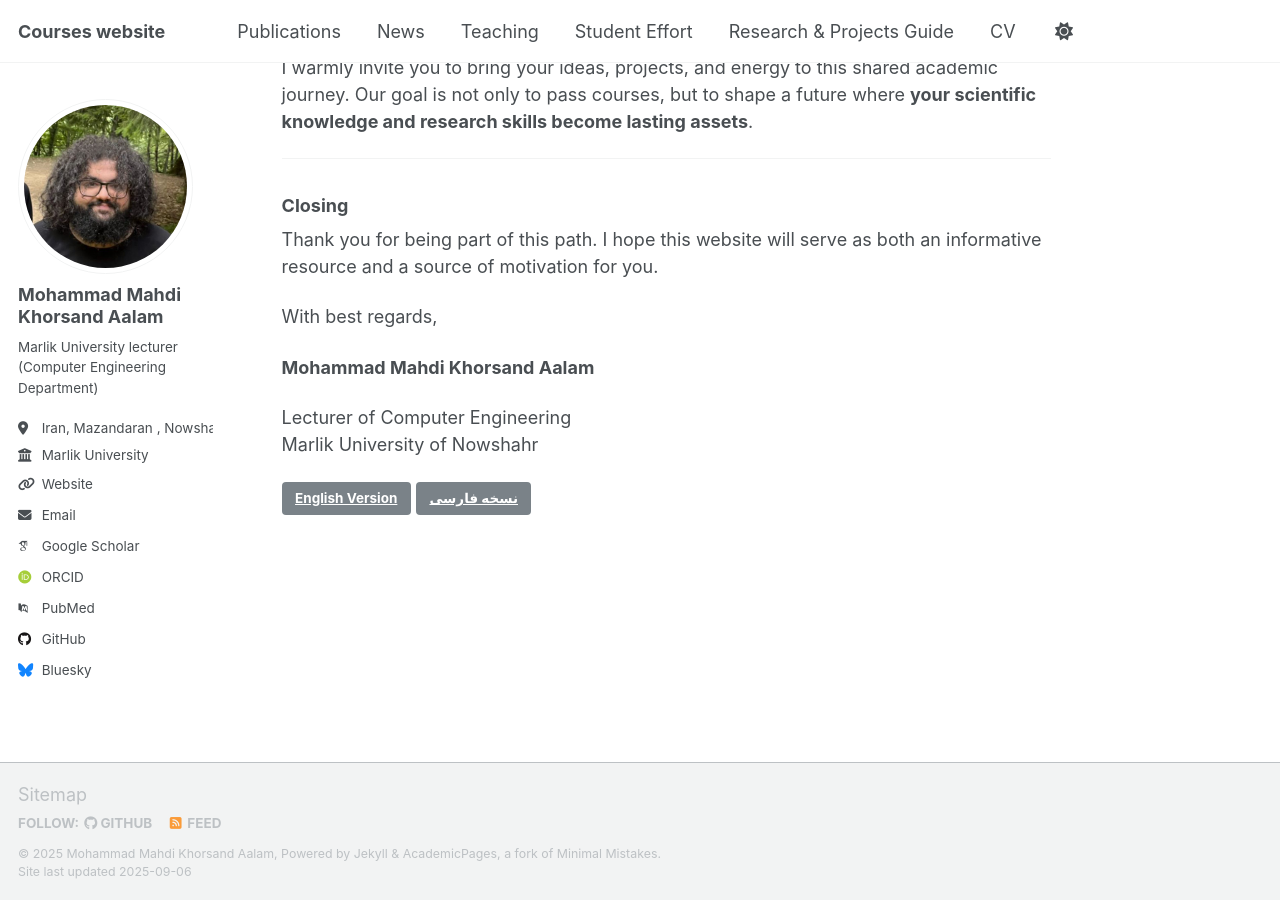
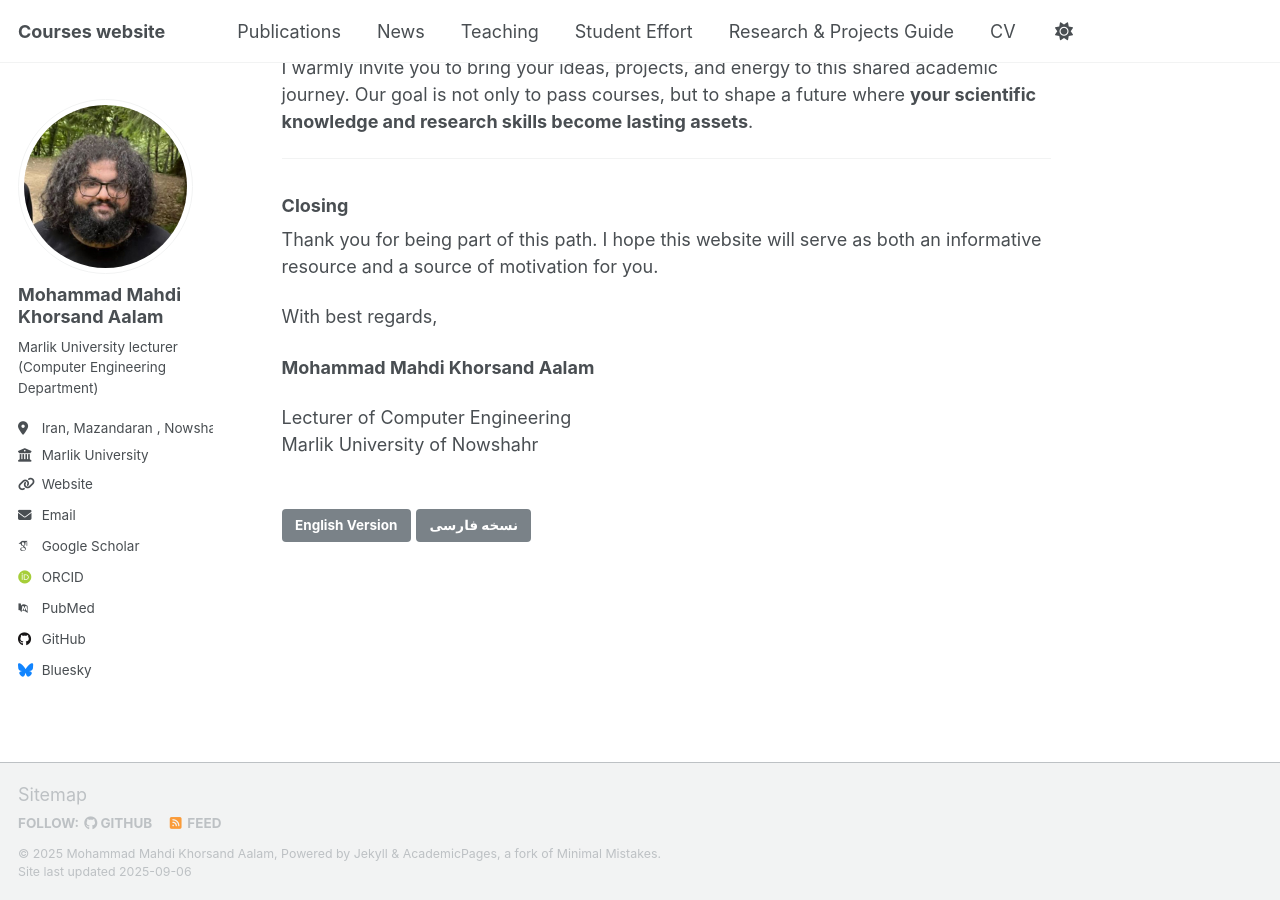
Before and after one commit to OOiiOOiiOO/OOiiOOiiOO.github.io, a Jekyll site: the page built from _pages/about.md, in a window 1280 px wide and 900 px high, scrolled down 730 px. Built offline with Jekyll 4.4.1, drawn with Linux system fonts in a browser that asks for light colours; some web fonts are replaced; a script that is not in the unit is left out.

Commit message:
Update about.html

```diff
--- a/_layouts/about.html
+++ b/_layouts/about.html
@@ -43,7 +43,7 @@ layout: default
 
       <section class="page__content" itemprop="text">
         {{ content }}
-        {% include language-switcher.html %}
+
         {% if page.link %}<div><a href="{{ page.link }}" class="btn">{{ site.data.ui-text[site.locale].ext_link_label | default: "Direct Link" }}</a></div>{% endif %}
       </section>
 
@@ -59,7 +59,7 @@ layout: default
 
       {% include post_pagination.html %}
     </div>
-
+    {% include language-switcher.html %}
     {% if site.comments.provider and page.comments %}
       {% include comments.html %}
     {% endif %}
```
